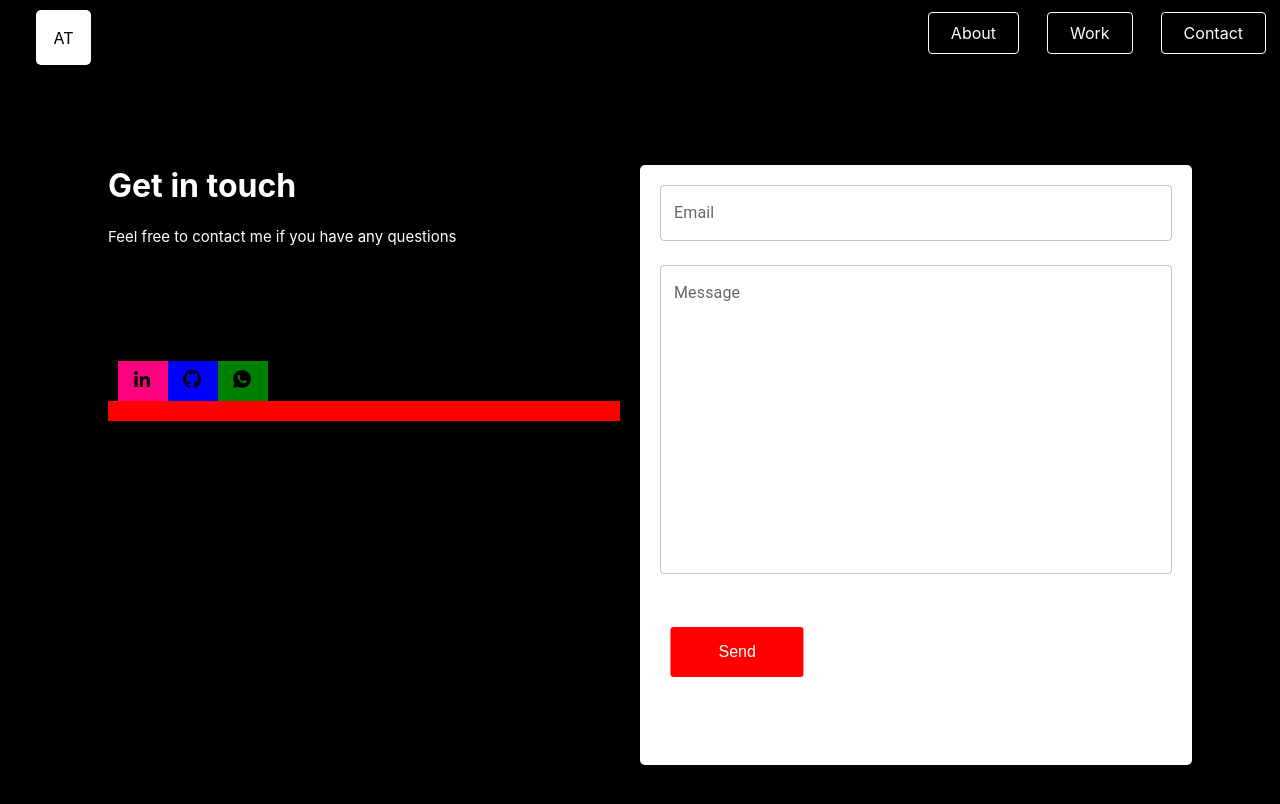
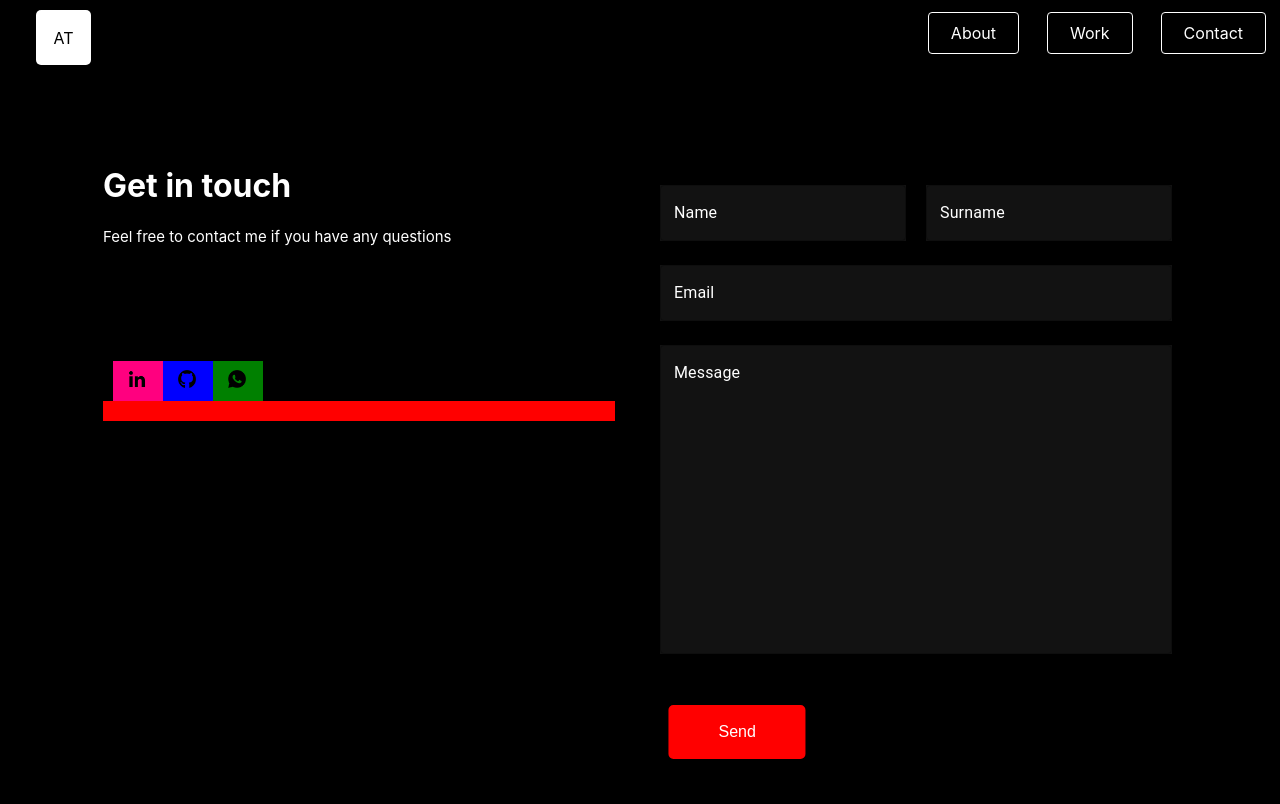
Before and after one commit to A-Titus/myPortfolio, a React (Create React App) app: page /contact in a window 1280 px wide. Shown: the top 804 px of the page. Built offline with nearby package versions, Linux system fonts and the light colour scheme.

Commit message:
contact page update

```diff
--- a/src/pages/Contact.js
+++ b/src/pages/Contact.js
@@ -24,17 +24,71 @@ function Contact() {
         </FooterContainer>
       </ContactContainer>
       <FormContainer>
-        <EmailContainer>
-          <TextField
+        <NameContainer>
+          <WhiteBorderTextField
             color="error"
             id="outlined"
+            variant="outlined"
+            label="Name"
+            fullWidth
+            style={{
+              backgroundColor: "#121212",
+              borderColor: "white",
+              marginRight: "10px"
+            }}
+            InputProps={{
+              style: {
+                color: "white",
+              },
+            }}
+            InputLabelProps={{
+              style: { color: "#fff" },
+            }}
+          />
+          <WhiteBorderTextField
+            color="error"
+            id="outlined"
+            variant="outlined"
+            label="Surname"
+            fullWidth
+            style={{
+              backgroundColor: "#121212",
+              borderColor: "white",
+              marginLeft: "10px"
+            }}
+            InputProps={{
+              style: {
+                color: "white",
+              },
+            }}
+            InputLabelProps={{
+              style: { color: "#fff" },
+            }}
+          />
+        </NameContainer>
+        <EmailContainer>
+          <WhiteBorderTextField
+            color="error"
+            id="outlined"
+            variant="outlined"
             label="Email"
-            variant="outlined"
             fullWidth
+            style={{
+              backgroundColor: "#121212",
+              borderColor: "white",
+            }}
+            InputProps={{
+              style: {
+                color: "white",
+              },
+            }}
+            InputLabelProps={{
+              style: { color: "#fff" },
+            }}
           />
         </EmailContainer>
         <MessageContainer>
-          <TextField
+          <WhiteBorderTextField
             color="error"
             id="outlined"
             label="Message"
@@ -42,6 +96,17 @@ function Contact() {
             fullWidth
             multiline
             rows={12}
+            style={{
+              backgroundColor: "#121212",
+            }}
+            InputProps={{
+              style: {
+                color: "white",
+              },
+            }}
+            InputLabelProps={{
+              style: { color: "#fff" },
+            }}
           />
         </MessageContainer>
         <ButtonContainer>
@@ -56,7 +121,9 @@ function Contact() {
               }}
               initial={{ opacity: 0 }}
               animate={{ opacity: 1, transition: { duration: 1.5 } }}
-              onClick={() => {console.log("send")}}
+              onClick={() => {
+                console.log("send");
+              }}
             >
               Send
             </Button>
@@ -98,13 +165,13 @@ const Container = styled.div`
 const FormContainer = styled.div`
   width: 40%;
   height: 70vh;
-  background-color: white;
+  background-color: black;
   border-radius: 5px;
   margin-right: 70px;
   display: column;
   justify-content: center;
   align-items: flex-start;
-  padding: 20px;
+  padding: 25px;
 
   @media (max-width: 500px) {
      {
@@ -112,7 +179,6 @@ const FormContainer = styled.div`
       width: 80%;
       margin-right: 0px;
       margin-bottom: 30px;
-
     }
   }
 
@@ -142,8 +208,6 @@ const ContactContainer = styled.div`
       width: 80%;
       margin-left: 0px;
       margin-top: 100px;
-
-
     }
   }
 
@@ -158,7 +222,7 @@ const ContactContainer = styled.div`
 const MessageContainer = styled.div`
   width: 100%;
   height: 30vh;
-  background-color: white;
+  background-color: black;
   border-radius: 5px;
   display: flex;
   justify-content: center;
@@ -169,10 +233,20 @@ const MessageContainer = styled.div`
 const EmailContainer = styled.div`
   width: 100%;
   height: 10vh;
-  background-color: white;
+  background-color: black;
   border-radius: 5px;
   display: flex;
   justify-content: center;
+  align-items: flex-start;
+`;
+
+const NameContainer = styled.div`
+  width: 100%;
+  height: 10vh;
+  background-color: black;
+  border-radius: 5px;
+  display: flex;
+  justify-content: space-between;
   align-items: flex-start;
 `;
 
@@ -184,13 +258,12 @@ const FooterContainer = styled.div`
   display: flex;
   justify-content: center;
   align-items: flex-end;
-
 `;
 
 const ButtonContainer = styled.div`
   width: 100%;
   height: 10vh;
-  background-color: white;
+  background-color: black;
   border-radius: 5px;
   display: flex;
   justify-content: flex-start;
@@ -199,7 +272,7 @@ const ButtonContainer = styled.div`
 const Button = styled(motion.button)`
   padding: 1rem 3rem;
   font-size: 1rem;
-  border: 2px solid #fff;
+  border: 2px solid red;
   border-radius: 5px;
   outline: none;
   cursor: pointer;
@@ -207,3 +280,14 @@ const Button = styled(motion.button)`
   color: #fff;
   margin-left: -12;
 `;
+
+const WhiteBorderTextField = styled(TextField)`
+  & label.Mui-focused {
+    color: white;
+  }
+  & .MuiOutlinedInput-root {
+    &.Mui-focused fieldset {
+      border-color: white;
+    }
+  }
+`;
```
Also changed, not shown: 1 other file (tests, documents, lock files or other folders). Lines whose indentation alone changed are shown as unchanged.
